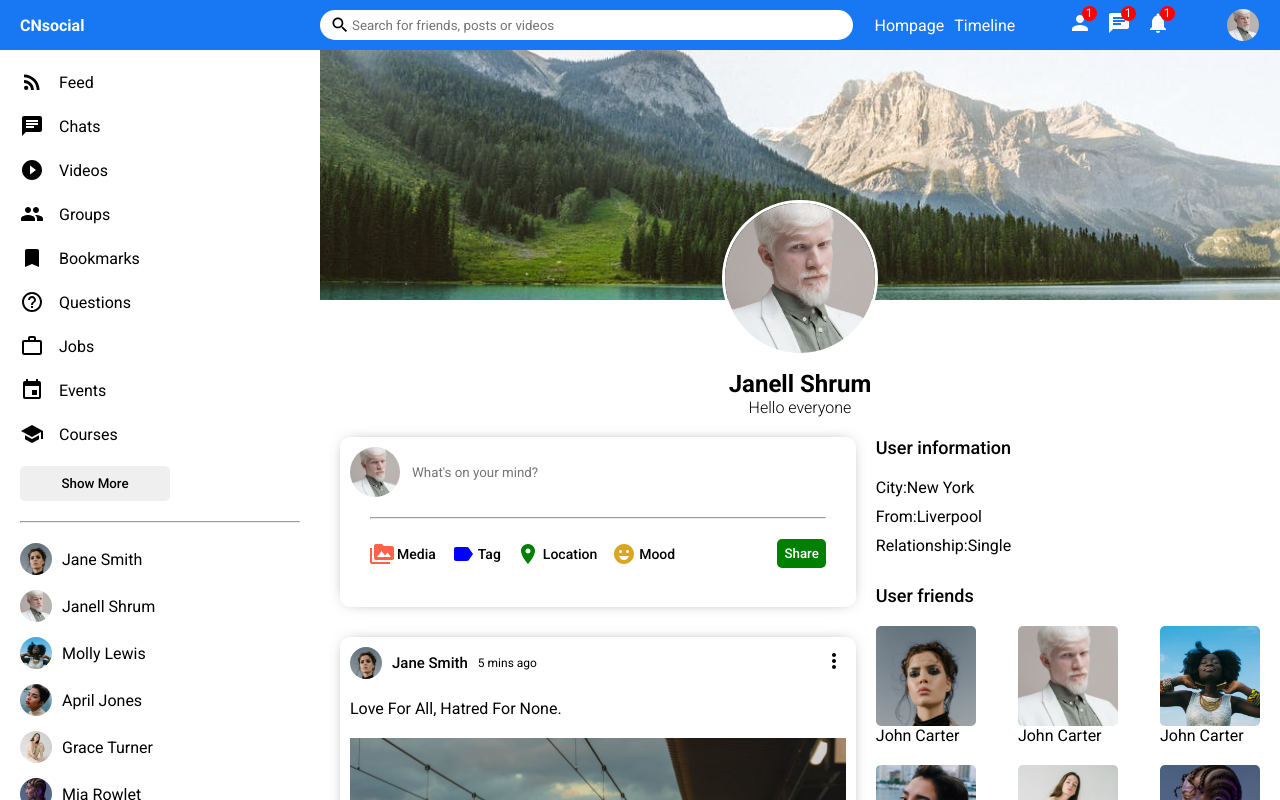
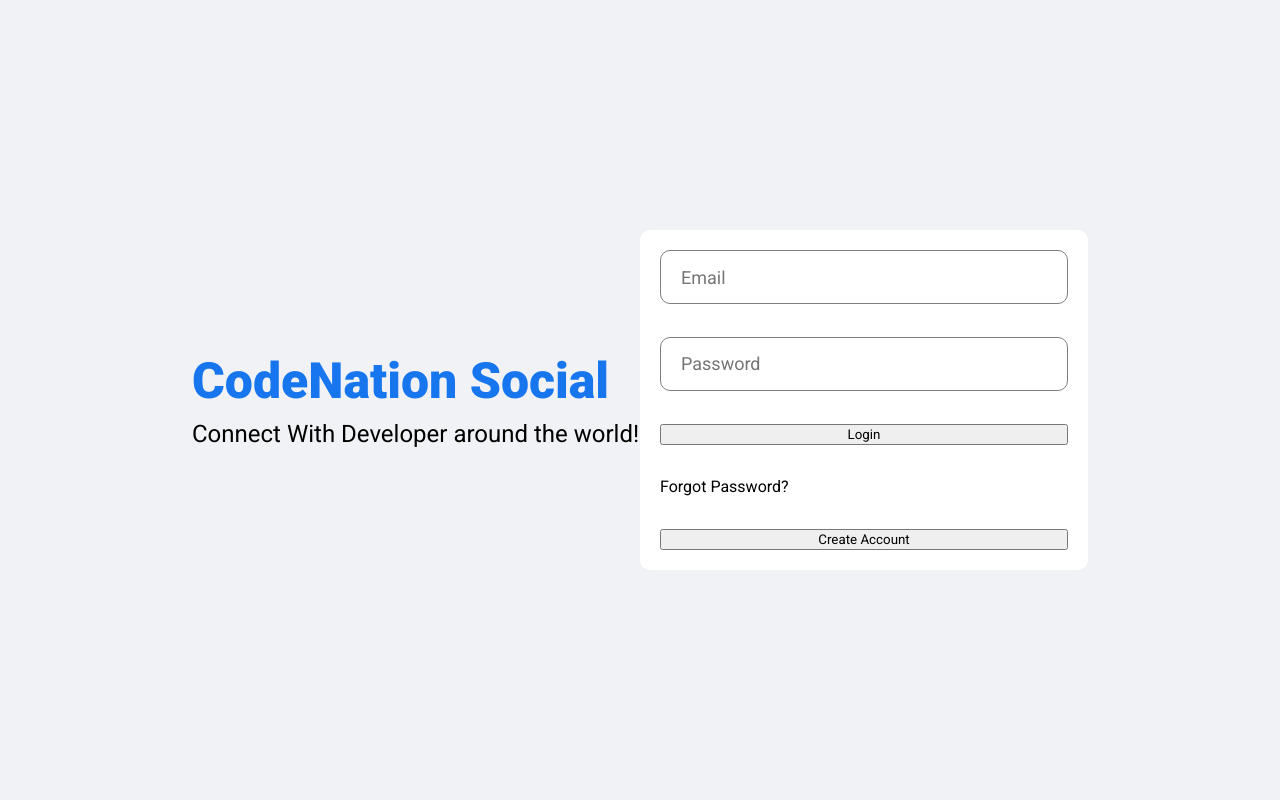
Before and after one commit to AJPascoe/SocialMediaApp-UI, a React (Create React App) app: page / in a window 1280 px wide. Shown: the top 800 px of the page. Built offline with nearby package versions, Linux system fonts and the light colour scheme; a web font is replaced by a local one.

Commit message:
Login page

```diff
--- a/src/App.js
+++ b/src/App.js
@@ -1,9 +1,10 @@
 import Home from "./pages/home/Home";
+import Login from "./pages/login/Login";
 import Profile from "./pages/profile/Profile";
 
 
 function App() {
-  return  <Profile/>
+  return  <Login/>
 }
 
 export default App;
--- /dev/null
+++ b/src/pages/login/Login.jsx
@@ -0,0 +1,27 @@
+import "./login.css";
+
+export default function Login() {
+    return (
+        <div className="login">
+            <div className="loginWrapper">
+                <div className="loginLeft">
+                    <h3 className="loginLogo">CodeNation Social</h3>
+                    <span className="loginDesc">
+                        Connect With Developer around the world!
+                    </span>
+                </div>
+                <div className="loginRight">
+                    <div className="loginBox">
+                        <input placeholder="Email" className="loginInput" />
+                        <input placeholder="Password" className="loginInput" />
+                        <button className="loginButton">Login</button>
+                        <span className="loginForgot">Forgot Password?</span>
+                        <button className="loginRegisterButton">
+                            Create Account
+                        </button>
+                    </div>
+                </div>
+            </div>
+        </div>
+    )
+}
--- /dev/null
+++ b/src/pages/login/login.css
@@ -0,0 +1,53 @@
+.login{
+    width: 100vw;
+    height: 100vh;
+    background-color: #f0f2f5;
+    display: flex;
+    align-items: center;
+    justify-content: center;
+}
+
+.loginWrapper{
+    width: 70%;
+    height: 70%;
+    display: flex;
+}
+
+.loginLeft, .loginRight{
+    flex: 1;
+    display: flex;
+    justify-content: center;
+    flex-direction: column;
+}
+
+.loginLogo{
+    font-size: 50px;
+    font-weight: 800;
+    color: #1775ee;
+    margin-bottom: 10px;
+}
+
+.loginDesc{
+    font-size: 24px;
+}
+
+.loginBox{
+    height: 300px;
+    padding: 20px;
+    background-color: white;
+    border-radius: 10px;
+    display: flex;
+    flex-direction: column;
+    justify-content: space-between;
+}
+
+.loginInput{
+    height: 50px;
+    border-radius: 10px;
+    border: 1px solid gray;
+    font-size: 18px;
+    padding-left: 20px;
+}
+.loginButton{
+
+}
```
